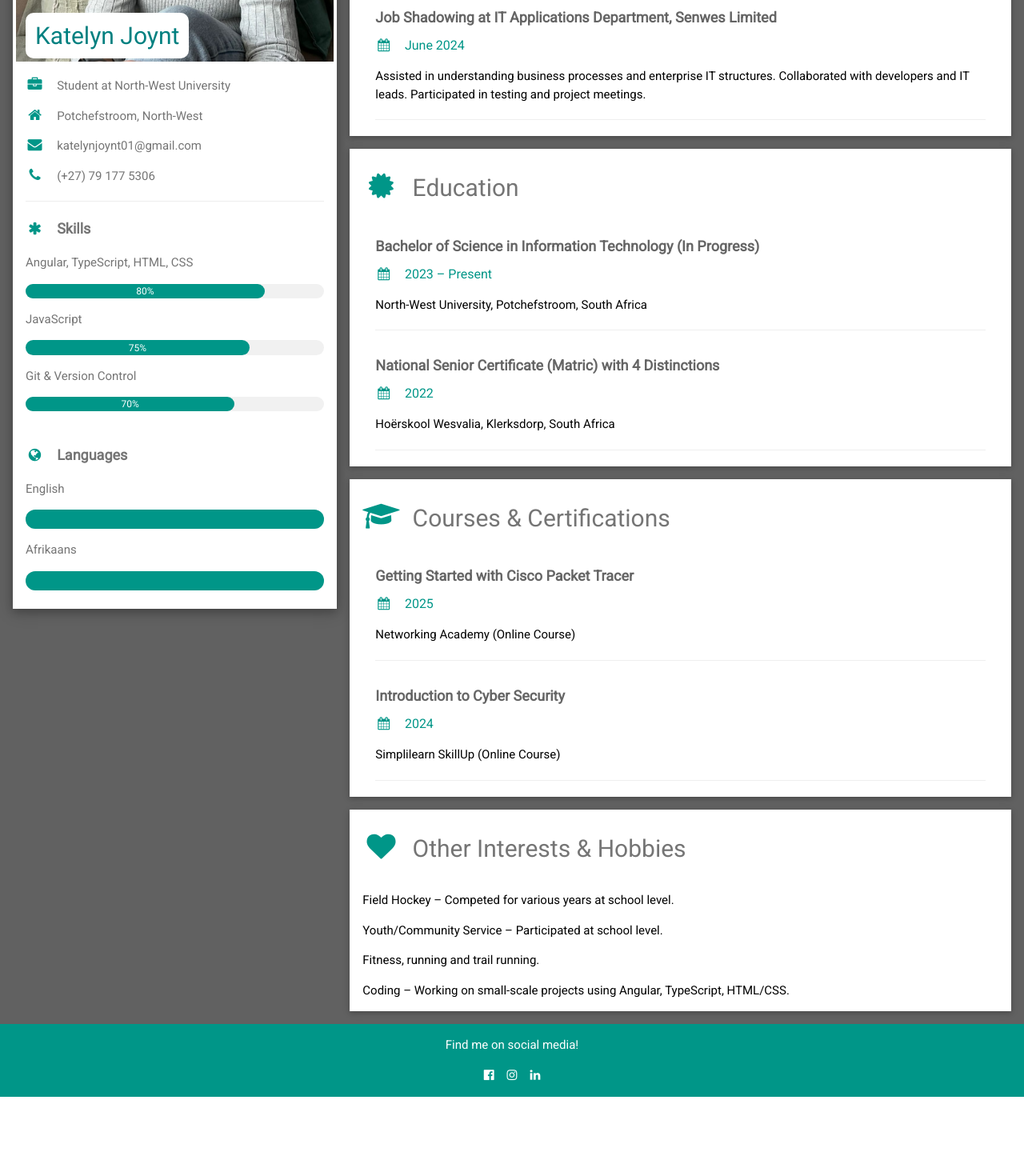
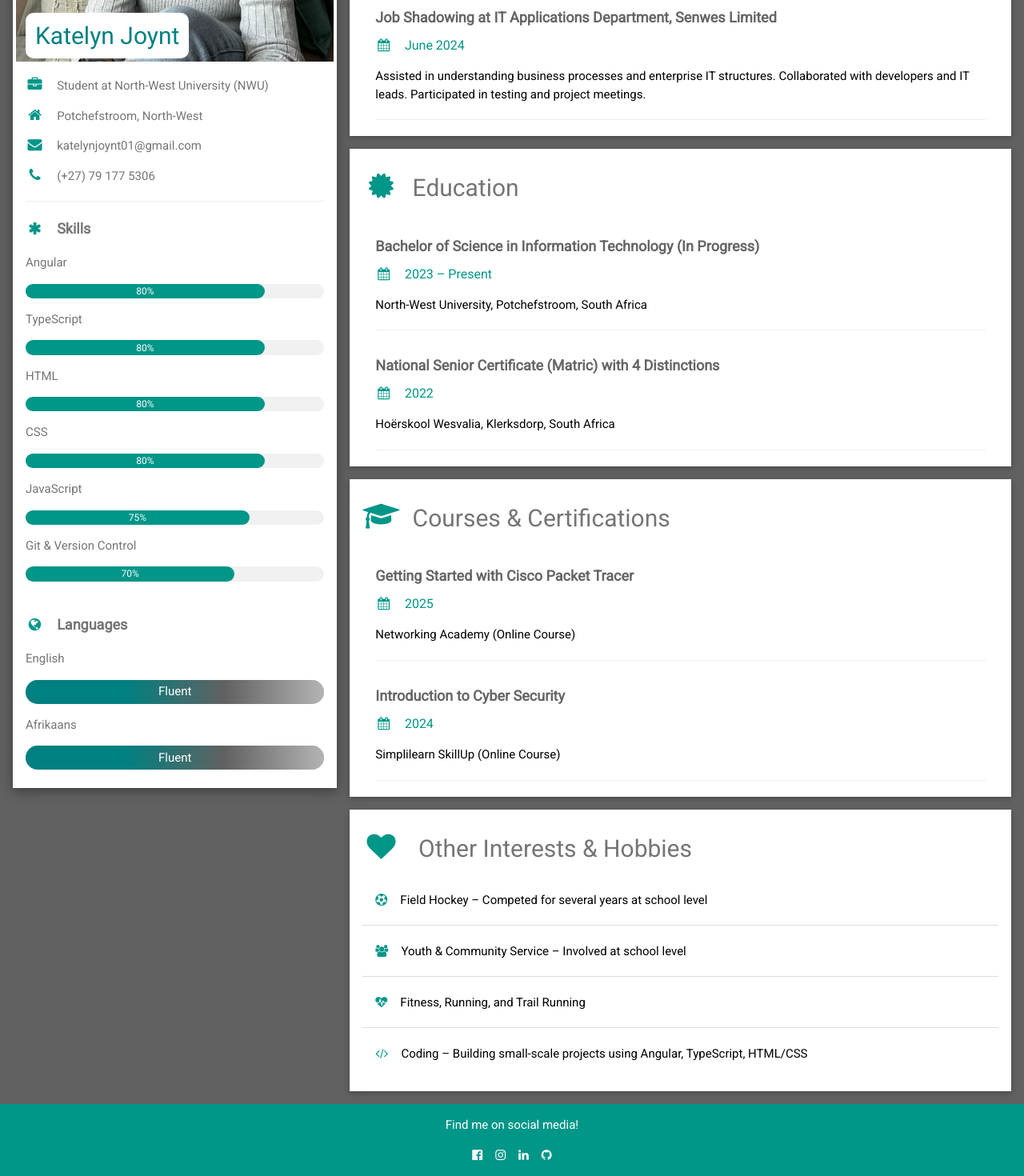
Before and after one commit to domkoekie/CV, an Angular app: page / in a window 1280 px wide. Shown: the part 310-1780 px from the top of the page at 80% size. Before the commit the page ends 1681 px from the top, so only its background shows below. Built offline with nearby package versions, Linux system fonts and the light colour scheme.

Commit message:
Visual changes

```diff
--- a/src/app/app.component.html
+++ b/src/app/app.component.html
@@ -34,27 +34,42 @@
   <!-- Page Container -->
   <div class="w3-content w3-margin-top" style="max-width:1400px;">
     <!-- Grid -->
-    <div class="w3-row-padding">
+    <div class="w3-row-padding" style="display: flex; align-items: stretch;">
 
       <!-- Left Column -->
       <div class="w3-third">
 
         <div class="w3-white w3-text-grey w3-card-4">
           <div class="w3-display-container">
-            <img src="assets/images/CV_photo.jpg" alt="Avatar Katelyn Joynt" style="width:100%; border: 4px solid white; border-radius: 1px;" />
+            <img src="assets/images/CV_photo.jpg" alt="Avatar Katelyn Joynt"
+              style="width:100%; border: 4px solid white; border-radius: 1px;" />
             <div class="w3-display-bottomleft w3-container w3-text-black">
               <h2 class="name-border">Katelyn Joynt</h2>
             </div>
           </div>
           <div class="w3-container">
-            <p><i class="fa fa-briefcase fa-fw w3-margin-right w3-large w3-text-teal"></i>Student at North-West University</p>
+            <p><i class="fa fa-briefcase fa-fw w3-margin-right w3-large w3-text-teal"></i>Student at North-West
+              University (NWU)</p>
             <p><i class="fa fa-home fa-fw w3-margin-right w3-large w3-text-teal"></i>Potchefstroom, North-West</p>
-            <p><i class="fa fa-envelope fa-fw w3-margin-right w3-large w3-text-teal"></i>katelynjoynt01&#64;gmail.com</p>
+            <p><i class="fa fa-envelope fa-fw w3-margin-right w3-large w3-text-teal"></i>katelynjoynt01&#64;gmail.com
+            </p>
             <p><i class="fa fa-phone fa-fw w3-margin-right w3-large w3-text-teal"></i>(+27) 79 177 5306</p>
             <hr />
 
             <p class="w3-large"><b><i class="fa fa-asterisk fa-fw w3-margin-right w3-text-teal"></i>Skills</b></p>
-            <p>Angular, TypeScript, HTML, CSS</p>
+            <p>Angular</p>
+            <div class="w3-light-grey w3-round-xlarge w3-small mb-2">
+              <div class="w3-container w3-center w3-round-xlarge w3-teal" style="width:80%">80%</div>
+            </div>
+            <p>TypeScript</p>
+            <div class="w3-light-grey w3-round-xlarge w3-small mb-2">
+              <div class="w3-container w3-center w3-round-xlarge w3-teal" style="width:80%">80%</div>
+            </div>
+            <p>HTML</p>
+            <div class="w3-light-grey w3-round-xlarge w3-small mb-2">
+              <div class="w3-container w3-center w3-round-xlarge w3-teal" style="width:80%">80%</div>
+            </div>
+            <p>CSS</p>
             <div class="w3-light-grey w3-round-xlarge w3-small mb-2">
               <div class="w3-container w3-center w3-round-xlarge w3-teal" style="width:80%">80%</div>
             </div>
@@ -68,14 +83,21 @@
             </div>
             <br />
 
-            <p class="w3-large w3-text-theme"><b><i class="fa fa-globe fa-fw w3-margin-right w3-text-teal"></i>Languages</b></p>
+            <p class="w3-large w3-text-theme"><b><i
+                  class="fa fa-globe fa-fw w3-margin-right w3-text-teal"></i>Languages</b></p>
             <p>English</p>
-            <div class="w3-light-grey w3-round-xlarge">
-              <div class="w3-round-xlarge w3-teal" style="height:24px;width:100%"></div>
+            <div class="w3-light-grey w3-round-xlarge" style="box-shadow: inset 0 0 5px #888;">
+              <div class="w3-container w3-round-xlarge"
+                style="height:30px; width:100%; background: linear-gradient(90deg, teal, teal,#616161,rgb(180, 180, 180)); color: white; display: flex; align-items: center; justify-content: center;">
+                Fluent
+              </div>
             </div>
             <p>Afrikaans</p>
-            <div class="w3-light-grey w3-round-xlarge">
-              <div class="w3-round-xlarge w3-teal" style="height:24px;width:100%"></div>
+            <div class="w3-light-grey w3-round-xlarge" style="box-shadow: inset 0 0 5px #888;">
+              <div class="w3-container w3-round-xlarge"
+                style="height:30px; width:100%; background: linear-gradient(90deg, teal, teal,#616161,rgb(180, 180, 180)); color: white; display: flex; align-items: center; justify-content: center;">
+                Fluent
+              </div>
             </div>
             <br />
           </div>
@@ -93,7 +115,8 @@
               class="fa fa-suitcase fa-fw w3-margin-right w3-xxlarge w3-text-teal"></i>Work Experience</h2>
 
           <div class="w3-container">
-            <h5 class="w3-opacity"><b>Temporary Employee (Contract) at IT Applications Department, Senwes Limited</b></h5>
+            <h5 class="w3-opacity"><b>Temporary Employee (Contract) at IT Applications Department, Senwes Limited</b>
+            </h5>
             <h6 class="w3-text-teal"><i class="fa fa-calendar fa-fw w3-margin-right"></i>June 2025 – July 2025</h6>
             <p>
               Developed a PDF encryption web application using Angular and integrated API services to securely
@@ -108,7 +131,8 @@
             <h5 class="w3-opacity"><b>Job Shadowing at IT Applications Department, Senwes Limited</b></h5>
             <h6 class="w3-text-teal"><i class="fa fa-calendar fa-fw w3-margin-right"></i>June 2024</h6>
             <p>
-              Assisted in understanding business processes and enterprise IT structures. Collaborated with developers and IT leads. Participated in testing and project meetings.
+              Assisted in understanding business processes and enterprise IT structures. Collaborated with developers
+              and IT leads. Participated in testing and project meetings.
             </p>
             <hr />
           </div>
@@ -135,7 +159,8 @@
 
         <div class="w3-container w3-card w3-white w3-margin-top">
           <h2 class="w3-text-grey w3-padding-16"><i
-              class="fa fa-graduation-cap fa-fw w3-margin-right w3-xxlarge w3-text-teal"></i>Courses & Certifications</h2>
+              class="fa fa-graduation-cap fa-fw w3-margin-right w3-xxlarge w3-text-teal"></i>Courses & Certifications
+          </h2>
 
           <div class="w3-container">
             <h5 class="w3-opacity"><b>Getting Started with Cisco Packet Tracer</b></h5>
@@ -152,14 +177,27 @@
           </div>
         </div>
 
-        <div class="w3-container w3-card w3-white w3-margin-top">
-          <h2 class="w3-text-grey w3-padding-16"><i
-              class="fa fa-heart fa-fw w3-margin-right w3-xxlarge w3-text-teal"></i>Other Interests & Hobbies</h2>
-          <p>Field Hockey – Competed for various years at school level.</p>
-          <p>Youth/Community Service – Participated at school level.</p>
-          <p>Fitness, running and trail running.</p>
-          <p>Coding – Working on small-scale projects using Angular, TypeScript, HTML/CSS.</p>
+        <div class="w3-container w3-card w3-white w3-margin-top w3-padding-16">
+          <h2 class="w3-text-grey w3-padding-bottom ">
+            <i class="fa fa-heart fa-fw w3-margin-right w3-xxlarge w3-text-teal"></i>
+            Other Interests & Hobbies
+          </h2>
+
+          <ul class="w3-ul">
+            <li><i class="fa fa-futbol-o w3-margin-right w3-text-teal w3-padding-16"></i>Field Hockey – Competed for
+              several years at
+              school level</li>
+            <li><i class="fa fa-users w3-margin-right w3-text-teal w3-padding-16"></i>Youth & Community Service –
+              Involved at school
+              level</li>
+            <li><i class="fa fa-heartbeat w3-margin-right w3-text-teal w3-padding-16"></i>Fitness, Running, and Trail
+              Running</li>
+            <li><i class="fa fa-code w3-margin-right w3-text-teal w3-padding-16"></i>Coding – Building small-scale
+              projects using
+              Angular, TypeScript, HTML/CSS</li>
+          </ul>
         </div>
+
 
         <!-- End Right Column -->
       </div>
@@ -179,7 +217,10 @@
       <i class="fa fa-instagram w3-hover-opacity w3-margin-right"></i>
     </a>
     <a href="https://www.linkedin.com/in/katelyn-joynt-352283366/" target="_blank" rel="noopener noreferrer">
-      <i class="fa fa-linkedin w3-hover-opacity"></i>
+      <i class="fa fa-linkedin w3-hover-opacity w3-margin-right"></i>
+    </a>
+    <a href="https://github.com/domkoekie" target="_blank" rel="noopener noreferrer">
+      <i class="fa fa-github w3-hover-opacity"></i>
     </a>
     <p></p>
   </footer>
```
